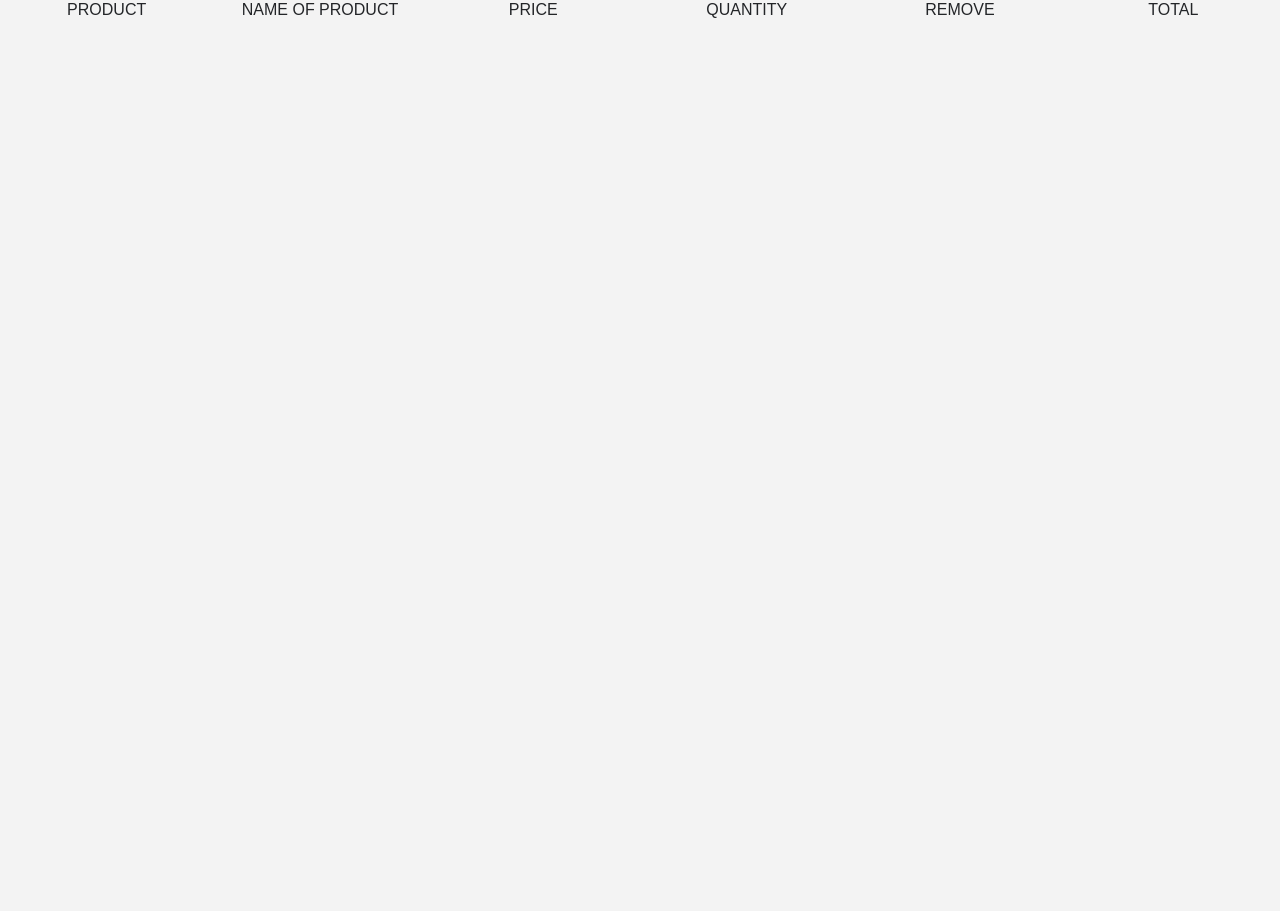
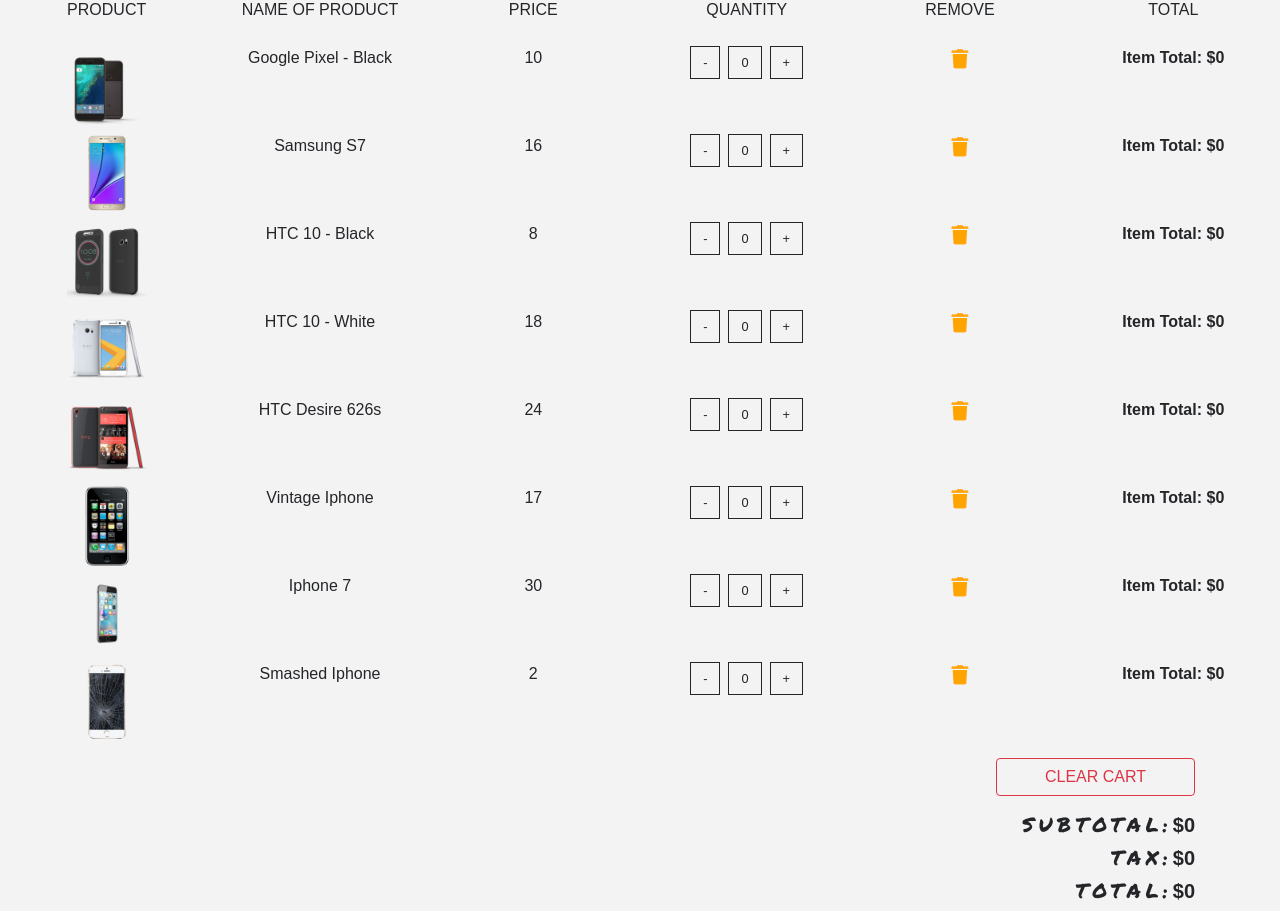
Before and after one commit to BinhNguyen3790/Phone-ECommerce, a React (Create React App) app: page /cart in a window 1280 px wide. Shown: the part 140-1051 px from the top of the page. Before the commit the page ends 800 px from the top, so only its background shows below. Built offline with nearby package versions, Linux system fonts and the light colour scheme.

Commit message:
add cart item

```diff
--- a/src/App.css
+++ b/src/App.css
@@ -21,3 +21,23 @@
 .text-blue {
   color: var(--mainBlue);
 }
+
+.btn-black {
+  background: transparent;
+  text-transform: capitalize;
+  font-size: 0.8rem !important;
+  color: var(--mainDark);
+  border-radius: 0 !important;
+  border: 0.1rem solid var(--mainDark) !important;
+}
+
+.btn-black:hover {
+  background: var(--mainDark) !important;
+  color: var(--mainWhite) !important;
+}
+
+.cart-icon {
+  cursor: pointer;
+  font-size: 1.2rem;
+  color: var(--mainYellow);
+}
--- a/src/components/Cart/Cart.js
+++ b/src/components/Cart/Cart.js
@@ -3,6 +3,8 @@
 import CartColumns from './CartColumn';
 import EmptyCart from './EmptyCart';
 import { ProductConsumer } from '../../context';
+import CartList from './CartList';
+import CartTotals from './CartTotals';
 
 export default class Card extends Component {
   render() {
@@ -16,10 +18,12 @@
                 <React.Fragment>
                   <Title name="your" title="cart" />
                   <CartColumns />
+                  <CartList value={value}/>
+                  <CartTotals value={value}/>
                 </React.Fragment>
               )
             }
-            else {
+             else {
               return <EmptyCart />;
             }
           }}
--- /dev/null
+++ b/src/components/Cart/CartItem.js
@@ -0,0 +1,38 @@
+import React from 'react'
+
+export default function CartItem({ item, value }) {
+  const { id, title, img, price, total, count } = item;
+  const { increment, decrement, removeItem } = value;
+  return (
+    <div className="row my-2 text-capitalize text-center">
+      <div className="col-10 mx-auto col-lg-2">
+        <img src={img} alt="product" style={{ width: '5rem', height: '5rem' }} className="img-fluid" />
+      </div>
+      <div className="col-10 mx-auto col-lg-2">
+        <span className="d-lg-none">product: </span>
+        {title}
+      </div>
+      <div className="col-10 mx-auto col-lg-2">
+        <span className="d-lg-none">price: </span>
+        {price}
+      </div>
+      <div className="col-10 mx-auto col-lg-2 my-2 my-lg-0">
+        <div className="d-flex justify-content-center">
+          <div>
+            <span className="btn btn-black mx-1" onClick={() => decrement(id)}>-</span>
+            <span className="btn btn-black mx-1">{count}</span>
+            <span className="btn btn-black mx-1" onClick={() => increment(id)}>+</span>
+          </div>
+        </div>
+      </div>
+      <div className="col-10 mx-auto col-lg-2">
+        <div className="cart-icon" onClick={() => removeItem(id)}>
+          <i className="fas fa-trash"></i>
+        </div>
+      </div>
+      <div className="col-10 mx-auto col-lg-2">
+        <strong>item total: ${total}</strong>
+      </div>
+    </div>
+  )
+}
--- /dev/null
+++ b/src/components/Cart/CartList.js
@@ -0,0 +1,15 @@
+import React from 'react';
+import CartItem from './CartItem';
+
+export default function CartList({value}) {
+
+  const { cart } = value;
+
+  return (
+    <div className="container-fluid">
+      {cart.map(item => {
+        return <CartItem key={item.id} item={item} value={value} />
+      })}
+    </div>
+  )
+}
--- /dev/null
+++ b/src/components/Cart/CartTotals.js
@@ -0,0 +1,41 @@
+import React from 'react';
+import { Link } from 'react-router-dom';
+
+export default function CartTotals({ value }) {
+  const { cartSubTotal, cartTax, cartTotal, clearCart } = value;
+  return (
+    <React.Fragment>
+      <div className="container">
+        <div className="row">
+          <div className="col-10 mt-2 ml-sm-5 ml-md-auto col-sm-8 text-capitalize text-right">
+            <Link to="/">
+              <button className="btn btn-outline-danger text-uppercase mb-3 px-5" type="button"
+                onClick={() => clearCart()}
+              >
+                clear cart
+              </button>
+            </Link>
+            <h5>
+              <span className="text-title">
+                subtotal:
+              </span>
+              <strong>${cartSubTotal}</strong>
+            </h5>
+            <h5>
+              <span className="text-title">
+                tax:
+              </span>
+              <strong>${cartTax}</strong>
+            </h5>
+            <h5>
+              <span className="text-title">
+                total:
+              </span>
+              <strong>${cartTotal}</strong>
+            </h5>
+          </div>
+        </div>
+      </div>
+    </React.Fragment>
+  )
+}
```
Also changed, not shown: src/context.js (line endings or trailing spaces).
